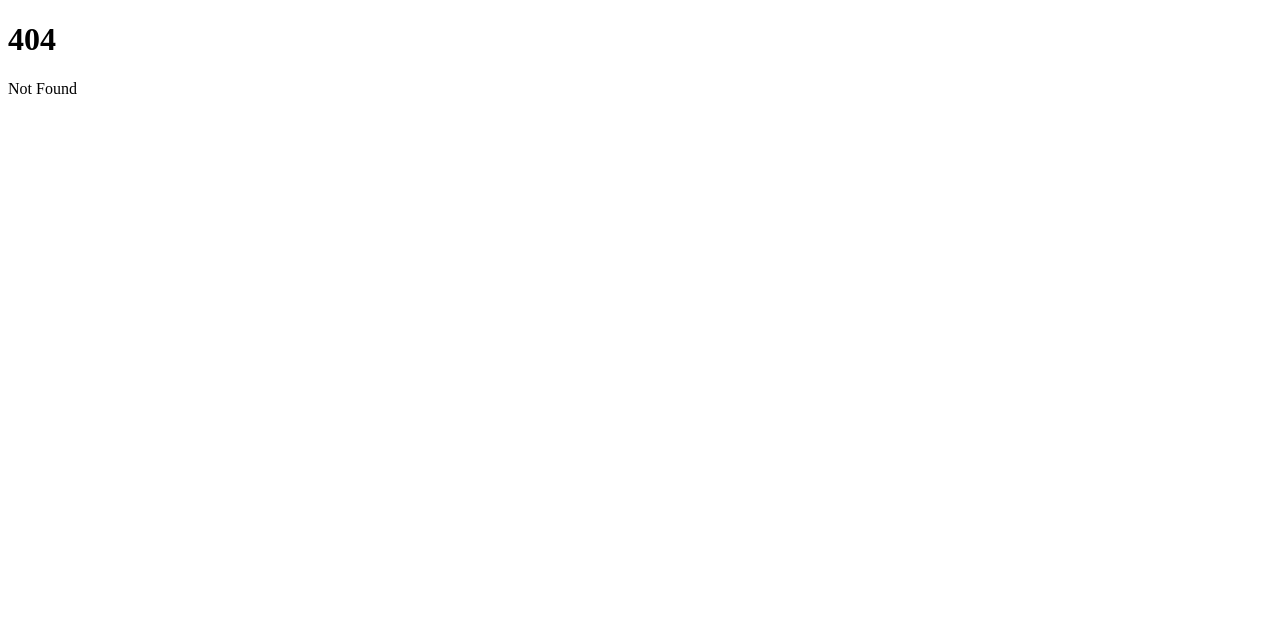
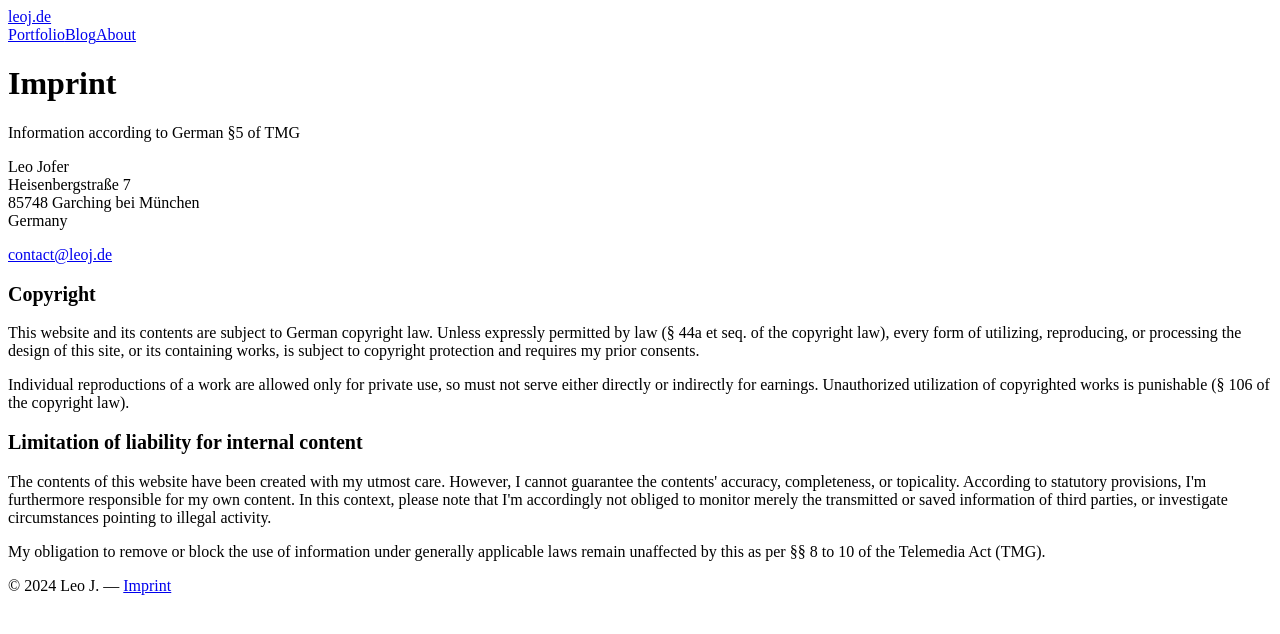
Before and after one commit to simulationguest/website, a SvelteKit app: page /imprint in a window 1280 px wide. Before the commit this address had no page. Shown: the top 634 px of the page. Built offline with nearby package versions, Linux system fonts and the light colour scheme.

Commit message:
add imprint

```diff
--- /dev/null
+++ b/src/routes/imprint/+page.svelte
@@ -0,0 +1,54 @@
+<script>
+	import Wrapper from '$lib/Wrapper.svelte';
+</script>
+
+<Wrapper title="Imprint">
+	<main class="flex flex-col gap-4">
+		<p>Information according to German §5 of TMG</p>
+
+		<p>
+			Leo Jofer <br />
+			Heisenbergstraße 7<br />
+			85748 Garching bei München <br />
+			Germany
+		</p>
+
+		<p><a href="mailto:contact@leoj.de" class="link">contact@leoj.de</a></p>
+
+		<h2>Copyright</h2>
+
+		<p>
+			This website and its contents are subject to German copyright law. Unless expressly permitted
+			by law (§ 44a et seq. of the copyright law), every form of utilizing, reproducing, or
+			processing the design of this site, or its containing works, is subject to copyright
+			protection and requires my prior consents.
+		</p>
+
+		<p>
+			Individual reproductions of a work are allowed only for private use, so must not serve either
+			directly or indirectly for earnings. Unauthorized utilization of copyrighted works is
+			punishable (§ 106 of the copyright law).
+		</p>
+
+		<h2>Limitation of liability for internal content</h2>
+
+		<p>
+			The contents of this website have been created with my utmost care. However, I cannot
+			guarantee the contents' accuracy, completeness, or topicality. According to statutory
+			provisions, I'm furthermore responsible for my own content. In this context, please note that
+			I'm accordingly not obliged to monitor merely the transmitted or saved information of third
+			parties, or investigate circumstances pointing to illegal activity.
+		</p>
+
+		<p>
+			My obligation to remove or block the use of information under generally applicable laws remain
+			unaffected by this as per §§ 8 to 10 of the Telemedia Act (TMG).
+		</p>
+	</main>
+</Wrapper>
+
+<style>
+	h2 {
+		@apply mt-4 text-xl;
+	}
+</style>
```
